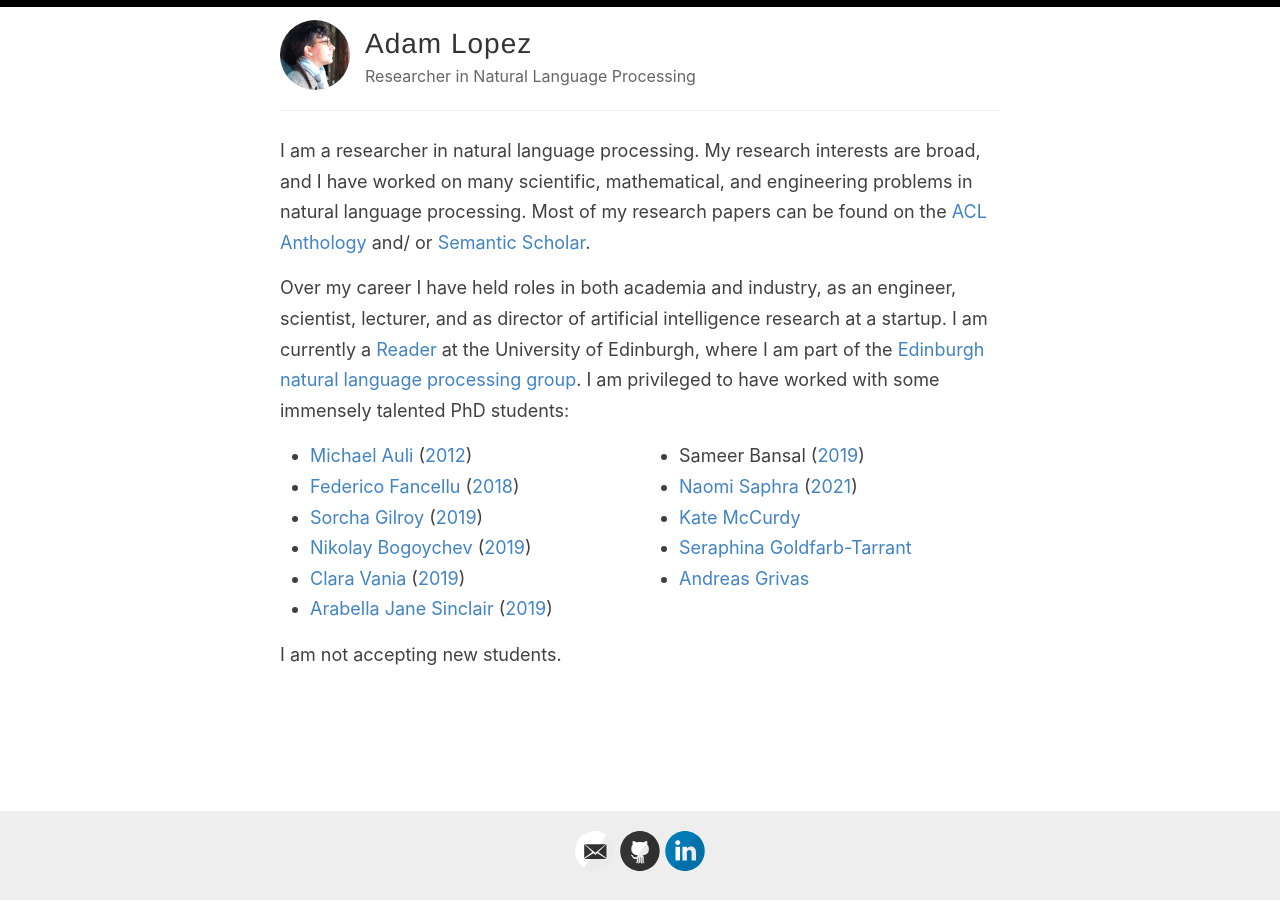
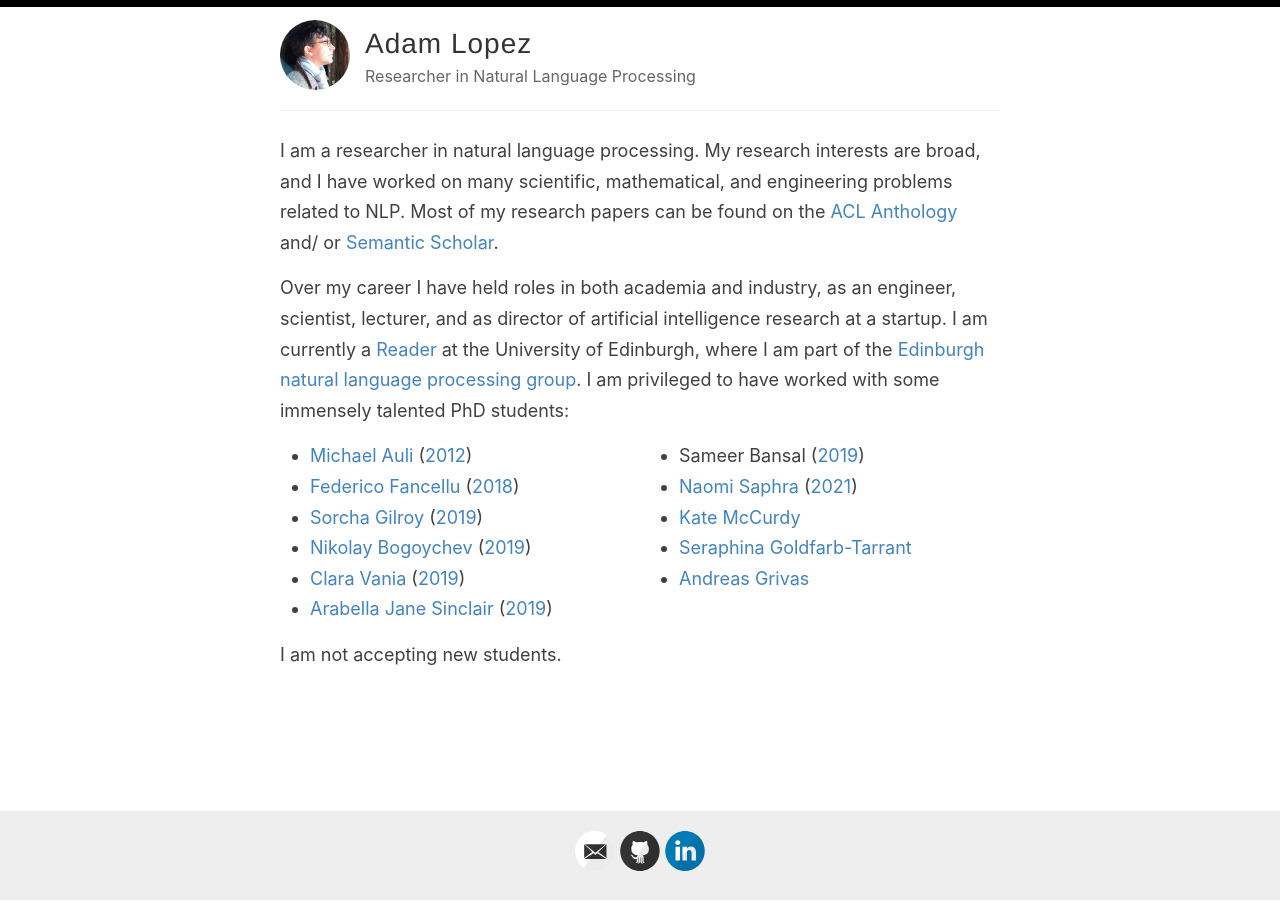
Before and after one commit to alopez/alopez.github.com, a Jekyll site: the page built from index.md, in a window 1280 px wide. Built offline with Jekyll 4.4.1, drawn with Linux system fonts in a browser that asks for light colours; the list of posts is cut into pages by our own code.

Commit message:
Update index.md

```diff
--- a/index.md
+++ b/index.md
@@ -3,7 +3,7 @@ layout: default
 ---
 I am a researcher in natural language processing. My research interests are broad,
 and I have worked on many scientific, mathematical,
-and engineering problems in natural language processing.
+and engineering problems related to NLP.
 Most of my research papers can be found on
 the [ACL Anthology](https://www.aclweb.org/anthology/people/a/adam-lopez/)
 and/ or [Semantic Scholar](https://www.semanticscholar.org/author/Adam-Lopez/144871732?sort=pub-date).
```
